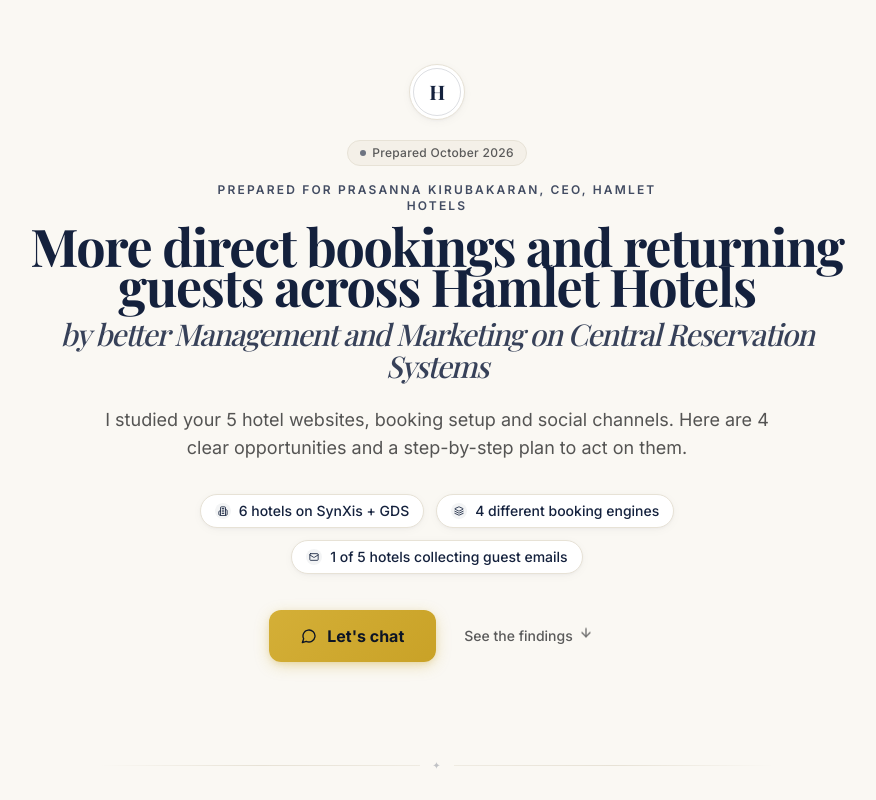
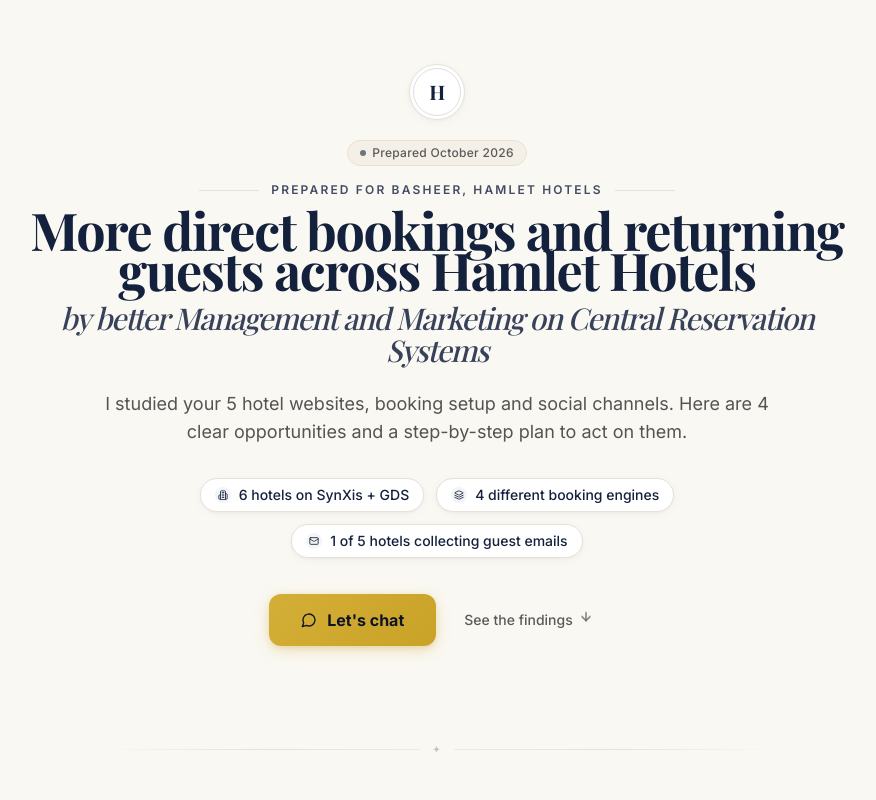
Before and after one commit to Kesava-S/Hamlet-hotels-Proposal-1, a Next.js app: page / in a window 1280 px wide. Shown: the top 800 px of the page, without its empty margins (203-1079 px from the left). Built offline with nearby package versions, Linux system fonts and the light colour scheme; a web font is replaced by a local one.

Commit message:
update: personalize proposal for Basheer across all components

```diff
--- a/components/Hero.tsx
+++ b/components/Hero.tsx
@@ -24,7 +24,7 @@
       <div className="flex items-center justify-center gap-3 w-full max-w-lg mb-2 sm:mb-3">
         <span className="h-px bg-warm-border flex-1 max-w-[40px] sm:max-w-[60px]" aria-hidden="true" />
         <p className="text-[11px] sm:text-xs font-semibold tracking-[0.18em] uppercase text-navy/80">
-          Prepared for Prasanna Kirubakaran, CEO, Hamlet Hotels
+          Prepared for Basheer, Hamlet Hotels
         </p>
         <span className="h-px bg-warm-border flex-1 max-w-[40px] sm:max-w-[60px]" aria-hidden="true" />
       </div>
--- a/components/PersonalNote.tsx
+++ b/components/PersonalNote.tsx
@@ -18,7 +18,7 @@
           </div>
 
           <blockquote className="font-serif italic text-base sm:text-xl text-navy leading-relaxed max-w-2xl mx-auto mb-6">
-            &ldquo;Vanakkam Prasanna. As a fellow Tamil building a career in UK hospitality,
+            &ldquo;Hi Basheer. As someone building a career in UK hospitality,
             I&apos;ve followed Hamlet Hotels&apos; growth with real admiration.
             I&apos;d love to help take it further, as part of your team.&rdquo;
           </blockquote>
--- a/components/StickyTopBar.tsx
+++ b/components/StickyTopBar.tsx
@@ -35,7 +35,7 @@
             <span className="font-serif font-bold text-[10px] text-navy">H</span>
           </div>
           <p className="text-xs sm:text-sm font-medium text-navy truncate">
-            Prepared for <span className="font-semibold">Prasanna Kirubakaran</span>, Hamlet Hotels
+            Prepared for <span className="font-semibold">Basheer</span>, Hamlet Hotels
           </p>
         </div>
 
--- a/lib/constants.ts
+++ b/lib/constants.ts
@@ -7,8 +7,8 @@
 
 export const PROPOSAL_DETAILS = {
   recipient: {
-    name: "Prasanna Kirubakaran",
-    title: "CEO",
+    name: "Basheer",
+    title: "Hamlet Hotels",
     company: "Hamlet Hotels",
     hotels: [
       "Maidstone",
--- a/scripts/generate-og-image.mjs
+++ b/scripts/generate-og-image.mjs
@@ -61,7 +61,7 @@
   <!-- Bottom Details -->
   <g transform="translate(80, 515)">
     <text x="0" y="0" font-family="-apple-system, BlinkMacSystemFont, 'Segoe UI', Roboto, sans-serif" font-size="18" fill="#FAF8F3" font-weight="500">
-      Prepared for Prasanna Kirubakaran, CEO
+      Prepared for Basheer, Hamlet Hotels
     </text>
     <text x="0" y="26" font-family="-apple-system, BlinkMacSystemFont, 'Segoe UI', Roboto, sans-serif" font-size="15" fill="#8F9CAE">
       Maidstone · Reading · Kidderminster · Hull · Thurrock
```
Also changed, not shown: public/og-image.png, 1 other file (tests, documents, lock files or other folders).
